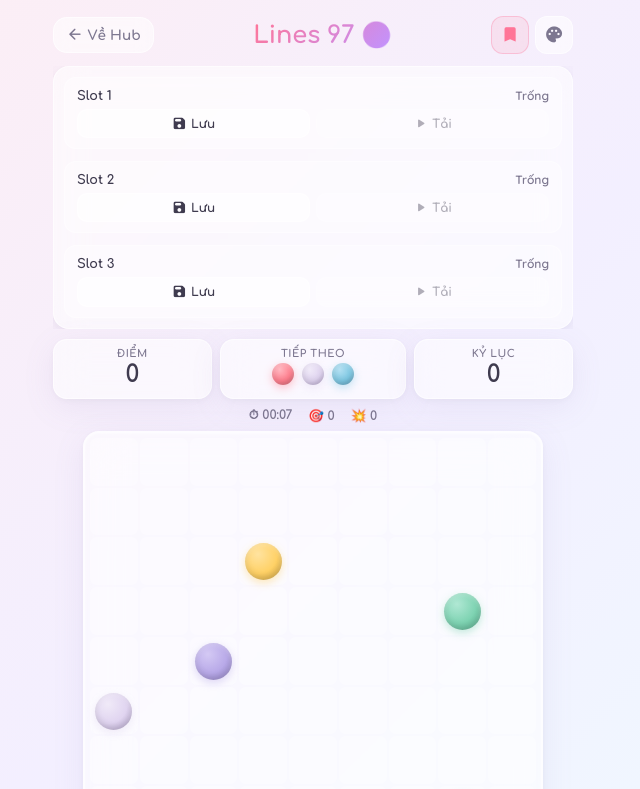
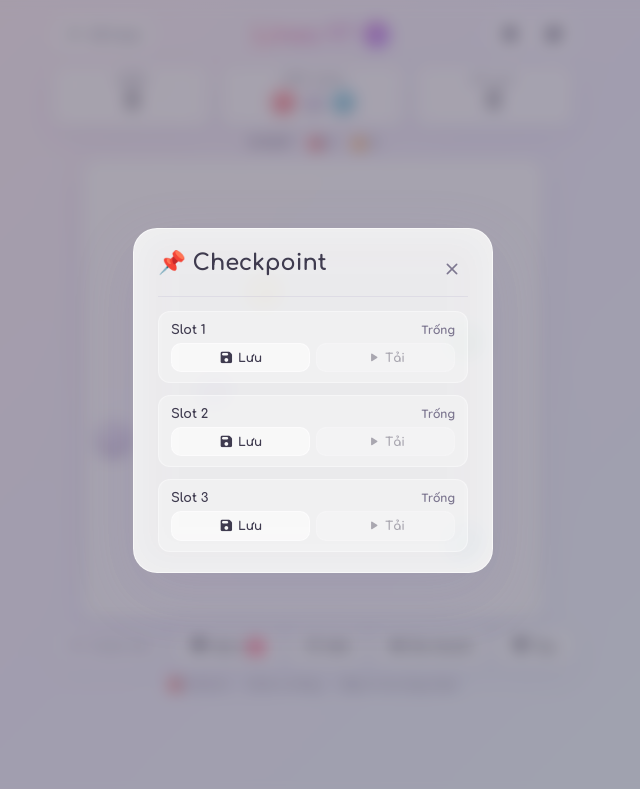
Before and after one commit to thanhnam2811/for-u, a website built with Vite: page lines97/index.html in a window 1280 px wide. Both pictures are taken after a click on the button "bookmark". Shown: the top 789 px of the page, without its empty margins (327-967 px from the left). Built offline with nearby package versions, Linux system fonts and the light colour scheme.

Commit message:
feat(lines97): convert Checkpoint and Theme selectors to popup modals

```diff
--- a/lines97/index.html
+++ b/lines97/index.html
@@ -37,35 +37,7 @@
       </div>
     </header>
 
-    <!-- Palette selector -->
-    <div class="palette-panel" id="palette-panel"></div>
 
-    <!-- Checkpoint panel -->
-    <div class="palette-panel" id="checkpoint-panel">
-      <div class="palette-panel-inner">
-        <div class="cp-slot" data-slot="0">
-          <div class="cp-header"><span class="cp-label">Slot 1</span><span class="cp-info" data-slot="0">Trống</span></div>
-          <div class="cp-actions">
-            <button class="cp-save" data-slot="0"><span class="material-icons-round">save</span> Lưu</button>
-            <button class="cp-load" data-slot="0" disabled><span class="material-icons-round">play_arrow</span> Tải</button>
-          </div>
-        </div>
-        <div class="cp-slot" data-slot="1">
-          <div class="cp-header"><span class="cp-label">Slot 2</span><span class="cp-info" data-slot="1">Trống</span></div>
-          <div class="cp-actions">
-            <button class="cp-save" data-slot="1"><span class="material-icons-round">save</span> Lưu</button>
-            <button class="cp-load" data-slot="1" disabled><span class="material-icons-round">play_arrow</span> Tải</button>
-          </div>
-        </div>
-        <div class="cp-slot" data-slot="2">
-          <div class="cp-header"><span class="cp-label">Slot 3</span><span class="cp-info" data-slot="2">Trống</span></div>
-          <div class="cp-actions">
-            <button class="cp-save" data-slot="2"><span class="material-icons-round">save</span> Lưu</button>
-            <button class="cp-load" data-slot="2" disabled><span class="material-icons-round">play_arrow</span> Tải</button>
-          </div>
-        </div>
-      </div>
-    </div>
 
     <!-- Score / Preview -->
     <div class="score-section">
@@ -157,6 +129,54 @@
       </div>
     </div>
 
+    <!-- Palette Modal -->
+    <div class="game-over-overlay" id="palette-modal">
+      <div class="game-over-card modal-card">
+        <div class="modal-header">
+          <h2>🎨 Chọn bộ màu</h2>
+          <button class="modal-close-btn" id="close-palette-btn" aria-label="Đóng">
+            <span class="material-icons-round">close</span>
+          </button>
+        </div>
+        <div class="palette-panel-inner" id="palette-options-container"></div>
+      </div>
+    </div>
+
+    <!-- Checkpoint Modal -->
+    <div class="game-over-overlay" id="checkpoint-modal">
+      <div class="game-over-card modal-card">
+        <div class="modal-header">
+          <h2>📌 Checkpoint</h2>
+          <button class="modal-close-btn" id="close-checkpoint-btn" aria-label="Đóng">
+            <span class="material-icons-round">close</span>
+          </button>
+        </div>
+        <div class="palette-panel-inner">
+          <div class="cp-slot" data-slot="0">
+            <div class="cp-header"><span class="cp-label">Slot 1</span><span class="cp-info" data-slot="0">Trống</span></div>
+            <div class="cp-actions">
+              <button class="cp-save" data-slot="0"><span class="material-icons-round">save</span> Lưu</button>
+              <button class="cp-load" data-slot="0" disabled><span class="material-icons-round">play_arrow</span> Tải</button>
+            </div>
+          </div>
+          <div class="cp-slot" data-slot="1">
+            <div class="cp-header"><span class="cp-label">Slot 2</span><span class="cp-info" data-slot="1">Trống</span></div>
+            <div class="cp-actions">
+              <button class="cp-save" data-slot="1"><span class="material-icons-round">save</span> Lưu</button>
+              <button class="cp-load" data-slot="1" disabled><span class="material-icons-round">play_arrow</span> Tải</button>
+            </div>
+          </div>
+          <div class="cp-slot" data-slot="2">
+            <div class="cp-header"><span class="cp-label">Slot 3</span><span class="cp-info" data-slot="2">Trống</span></div>
+            <div class="cp-actions">
+              <button class="cp-save" data-slot="2"><span class="material-icons-round">save</span> Lưu</button>
+              <button class="cp-load" data-slot="2" disabled><span class="material-icons-round">play_arrow</span> Tải</button>
+            </div>
+          </div>
+        </div>
+      </div>
+    </div>
+
     <!-- Toast -->
     <div class="toast" id="toast"></div>
   </div>
--- a/lines97/js/main.js
+++ b/lines97/js/main.js
@@ -371,24 +371,37 @@ function setupEvents() {
     if (Sound.enabled) { Sound.resume(); Sound.select(); }
   });
 
-  // Palette panel
+  // Palette Modal
   $('#palette-toggle').addEventListener('click', () => {
-    $('#palette-panel').classList.toggle('open');
-    $('#palette-toggle').classList.toggle('active');
+    $('#palette-modal').classList.add('visible');
   });
-  $('#palette-panel').addEventListener('click', (e) => {
+  $('#close-palette-btn').addEventListener('click', () => {
+    $('#palette-modal').classList.remove('visible');
+  });
+  $('#palette-modal').addEventListener('click', (e) => {
+    if (e.target === e.currentTarget) $('#palette-modal').classList.remove('visible');
+  });
+  $('#palette-options-container').addEventListener('click', (e) => {
     const opt = e.target.closest('.palette-option');
-    if (opt) selectPaletteHandler(opt.dataset.palette);
+    if (opt) {
+      selectPaletteHandler(opt.dataset.palette);
+      $('#palette-modal').classList.remove('visible');
+    }
   });
 
-  // Checkpoint panel
+  // Checkpoint Modal
   $('#checkpoint-toggle').addEventListener('click', () => {
-    $('#checkpoint-panel').classList.toggle('open');
-    $('#checkpoint-toggle').classList.toggle('active');
+    $('#checkpoint-modal').classList.add('visible');
     renderCheckpointSlots();
   });
+  $('#close-checkpoint-btn').addEventListener('click', () => {
+    $('#checkpoint-modal').classList.remove('visible');
+  });
+  $('#checkpoint-modal').addEventListener('click', (e) => {
+    if (e.target === e.currentTarget) $('#checkpoint-modal').classList.remove('visible');
+  });
 
-  // Checkpoint save/load
+  // Checkpoint save/load actions
   document.addEventListener('click', (e) => {
     const saveBtn = e.target.closest('.cp-save');
     const loadBtn = e.target.closest('.cp-load');
@@ -404,6 +417,7 @@ function setupEvents() {
       if (loadCheckpoint(slot)) {
         Sound.checkpoint();
         hideGameOver();
+        $('#checkpoint-modal').classList.remove('visible');
         renderBoard(); renderPreview(); renderScore(); renderStats(); renderUndoHintUI();
         startTimer();
         autoSave();
@@ -412,21 +426,19 @@ function setupEvents() {
     }
   });
 
-  // Load checkpoint from game-over
+  // Load checkpoint from game-over screen
   const lcBtn = $('#load-checkpoint-btn');
   if (lcBtn) lcBtn.addEventListener('click', () => {
     hideGameOver();
-    $('#checkpoint-panel').classList.add('open');
-    $('#checkpoint-toggle').classList.add('active');
+    $('#checkpoint-modal').classList.add('visible');
     renderCheckpointSlots();
   });
 
-  // Leaderboard
+  // Leaderboard Modal
   $('#leaderboard-btn').addEventListener('click', () => {
     showLeaderboard(getLeaderboard(), null);
   });
   $('#close-leaderboard-btn').addEventListener('click', hideLeaderboard);
-  // Close overlay on backdrop click
   $('#leaderboard-overlay').addEventListener('click', (e) => {
     if (e.target === e.currentTarget) hideLeaderboard();
   });
@@ -434,7 +446,7 @@ function setupEvents() {
     if (e.target === e.currentTarget && state.gameOver) { /* don't close on backdrop */ }
   });
 
-  // Keyboard
+  // Keyboard controls
   document.addEventListener('keydown', (e) => {
     if (e.ctrlKey && e.key === 'z') { e.preventDefault(); undo(); return; }
     switch (e.key.toLowerCase()) {
@@ -452,6 +464,8 @@ function setupEvents() {
       }
       case 'escape':
         if ($('#leaderboard-overlay').classList.contains('visible')) { hideLeaderboard(); break; }
+        if ($('#palette-modal').classList.contains('visible')) { $('#palette-modal').classList.remove('visible'); break; }
+        if ($('#checkpoint-modal').classList.contains('visible')) { $('#checkpoint-modal').classList.remove('visible'); break; }
         if (state.selected) { state.selected = null; clearHint(); renderBoard(); break; }
         break;
     }
--- a/lines97/js/render.js
+++ b/lines97/js/render.js
@@ -152,9 +152,9 @@ export function renderUndoHintUI() {
 
 // ── Palette ──
 export function buildPalettePanel() {
-  const panel = $('#palette-panel');
-  const inner = document.createElement('div');
-  inner.className = 'palette-panel-inner';
+  const container = $('#palette-options-container');
+  if (!container) return;
+  container.innerHTML = '';
   for (const [key, pal] of Object.entries(PALETTES)) {
     const opt = document.createElement('div');
     opt.className = 'palette-option' + (key === state.palette ? ' active' : '');
@@ -172,9 +172,8 @@ export function buildPalettePanel() {
     });
     opt.appendChild(name);
     opt.appendChild(preview);
-    inner.appendChild(opt);
+    container.appendChild(opt);
   }
-  panel.appendChild(inner);
 }
 
 export function applyPalette(key) {
--- a/lines97/style.css
+++ b/lines97/style.css
@@ -101,17 +101,47 @@ body {
 .icon-btn:hover { color: var(--primary-pink); }
 .icon-btn.active { color: var(--primary-pink); background: rgba(255, 117, 151, 0.12); border-color: rgba(255, 117, 151, 0.3); }
 
-/* === COLLAPSIBLE PANELS === */
-.palette-panel {
-  width: 100%; max-height: 0; overflow: hidden;
-  transition: max-height 0.4s cubic-bezier(0.4, 0, 0.2, 1), opacity 0.3s, margin 0.3s;
-  opacity: 0; margin-bottom: 0;
+/* === MODALS & OVERLAYS === */
+.modal-card {
+  max-width: 360px !important;
+  width: 90vw;
+  padding: 20px 24px !important;
 }
-.palette-panel.open { max-height: 400px; opacity: 1; margin-bottom: 10px; }
+.modal-header {
+  display: flex;
+  justify-content: space-between;
+  align-items: center;
+  margin-bottom: 14px;
+  border-bottom: 1px solid rgba(135, 115, 175, 0.12);
+  padding-bottom: 8px;
+}
+.modal-header h2 {
+  font-family: var(--font-display);
+  font-size: 1.15rem;
+  color: var(--text-dark);
+  margin: 0;
+}
+.modal-close-btn {
+  display: flex;
+  align-items: center;
+  justify-content: center;
+  width: 32px;
+  height: 32px;
+  border-radius: 50%;
+  color: var(--text-muted);
+  transition: all 0.25s;
+}
+.modal-close-btn:hover {
+  background: rgba(255, 117, 151, 0.12);
+  color: var(--primary-pink);
+}
+.modal-close-btn .material-icons-round {
+  font-size: 1.25rem;
+}
 .palette-panel-inner {
-  background: var(--glass-bg); -webkit-backdrop-filter: blur(16px); backdrop-filter: blur(16px);
-  border: 1px solid var(--glass-border); border-radius: 16px; padding: 10px;
-  box-shadow: var(--glass-shadow); display: flex; flex-direction: column; gap: 6px;
+  display: flex;
+  flex-direction: column;
+  gap: 6px;
 }
 .palette-option {
   display: flex; align-items: center; justify-content: space-between;
```
